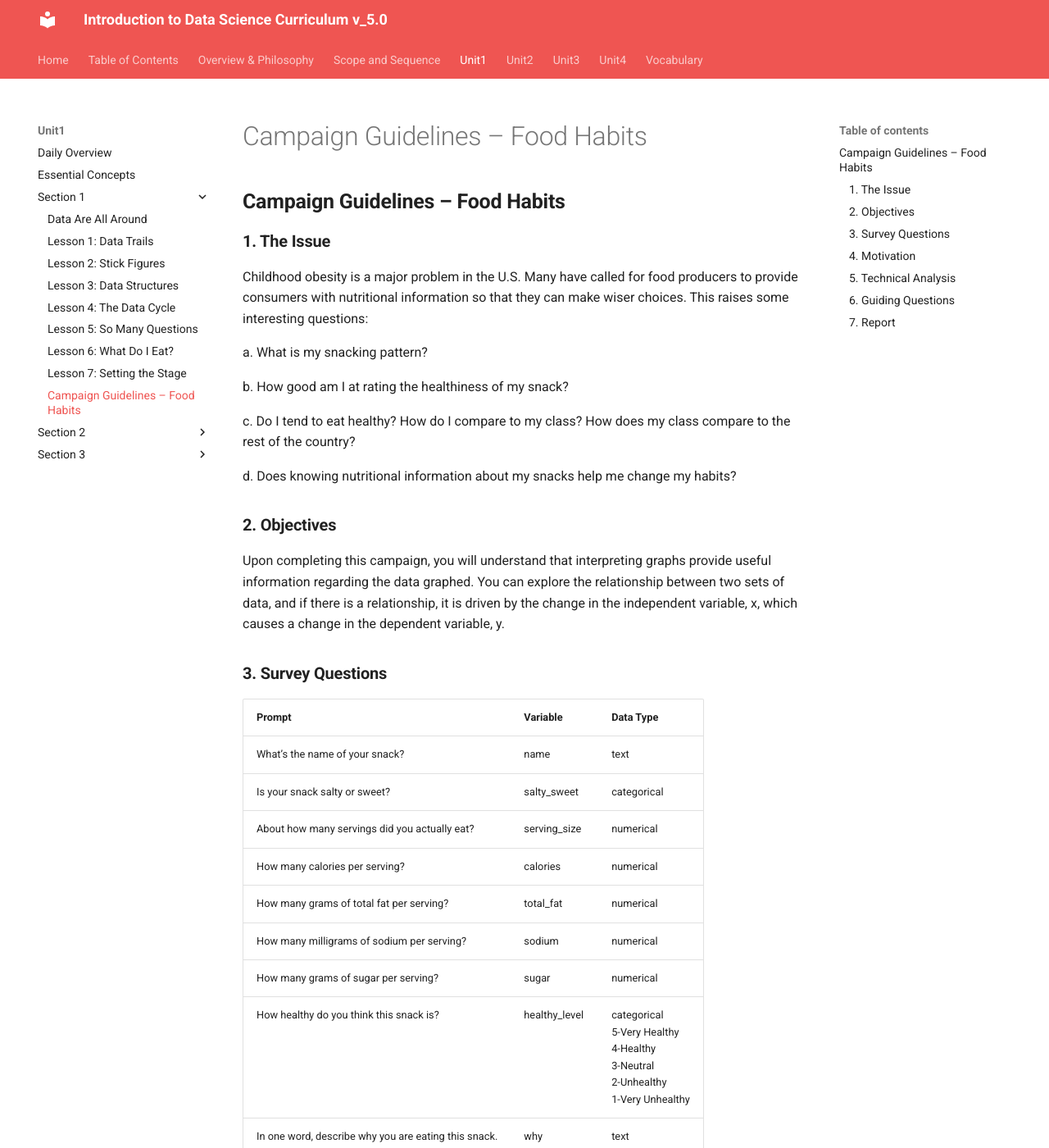
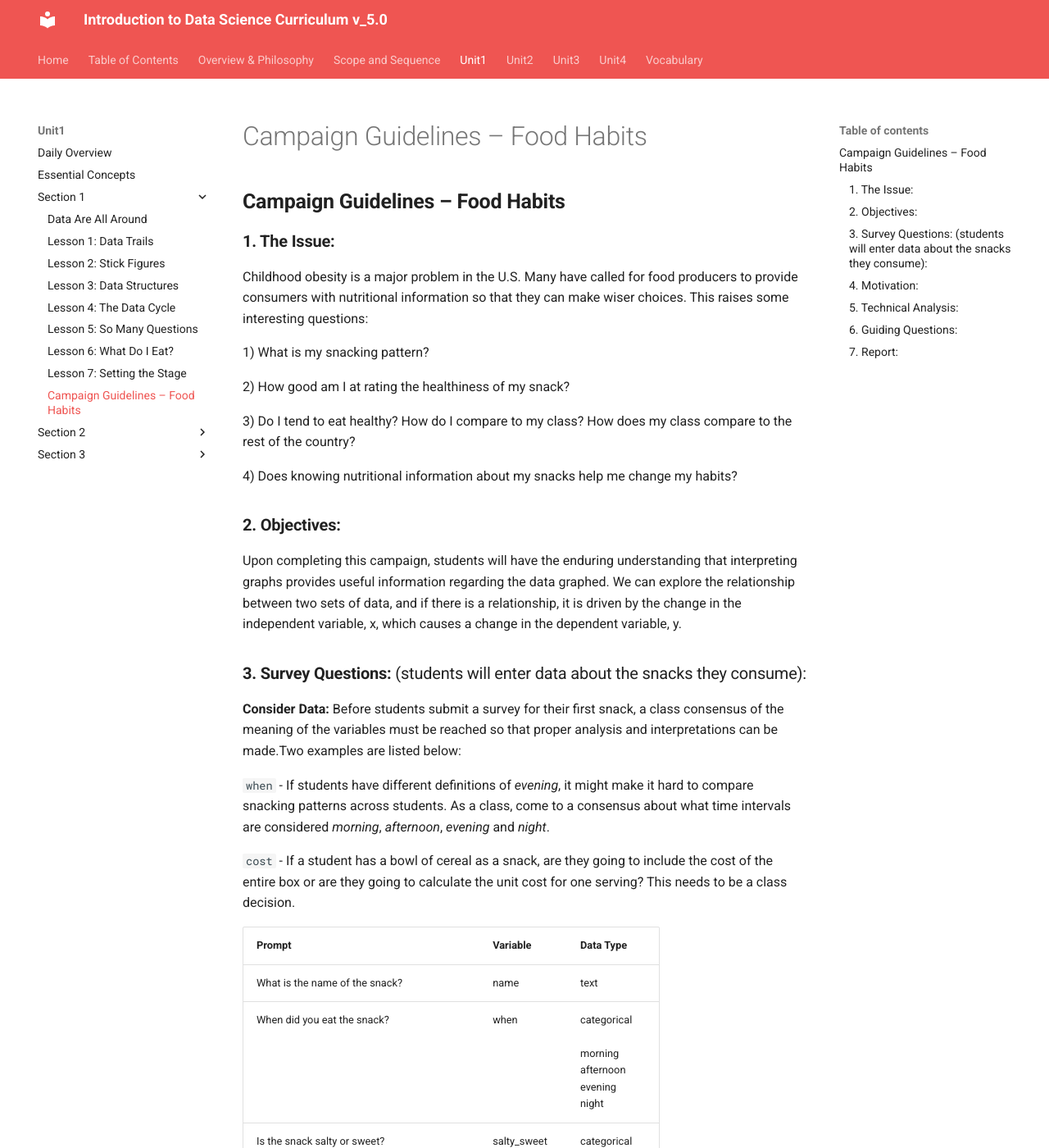
Before and after one commit to ThinkDataEd/student, an MkDocs documentation site: the page built from docs/unit1/campaign1.md, in a window 1280 px wide and 1400 px high. Shown: the whole window at 82% size. Built offline with MkDocs 1.6.1 and Material for MkDocs 9.7.7, drawn with Linux system fonts in a browser that asks for light colours; some of the changed text lies outside the part shown.

Commit message:
food habits campaign

```diff
--- a/docs/unit1/campaign1.md
+++ b/docs/unit1/campaign1.md
@@ -1,86 +1,82 @@
 ##**Campaign Guidelines – Food Habits**
 
-###**1. The Issue**
+###**1. The Issue:**
 
 Childhood obesity is a major problem in the U.S. Many have called for food producers to provide
 consumers with nutritional information so that they can make wiser choices. This raises some
 interesting questions:
 
-a. What is my snacking pattern?
+1) What is my snacking pattern?
 
-b. How good am I at rating the healthiness of my snack?
+2) How good am I at rating the healthiness of my snack?
 
-c. Do I tend to eat healthy? How do I compare to my class? How does my class compare to the rest
+3) Do I tend to eat healthy? How do I compare to my class? How does my class compare to the rest
     of the country?
 
-d. Does knowing nutritional information about my snacks help me change my habits?
+4) Does knowing nutritional information about my snacks help me change my habits?
 
-###**2. Objectives**
-Upon completing this campaign, you will understand that interpreting
-graphs provide useful information regarding the data graphed. You can explore the relationship
+###**2. Objectives:**
+Upon completing this campaign, students will have the enduring understanding that interpreting
+graphs provides useful information regarding the data graphed. We can explore the relationship
 between two sets of data, and if there is a relationship, it is driven by the change in the independent
 variable, x, which causes a change in the dependent variable, y.
 
-###**3. Survey Questions**
+###**3. Survey Questions:** (students will enter data about the snacks they consume):
+
+**Consider Data:** Before students submit a survey for their first snack, a class consensus of the meaning of the variables must be reached so that proper analysis and interpretations can be made.Two examples are listed below:
+
+`when` - If students have different definitions of <i>evening</i>, it might make it hard to compare snacking patterns across students. As a class, come to a consensus about what time intervals are considered <i>morning</i>, <i>afternoon</i>, <i>evening</i> and <i>night</i>.
+
+`cost` - If a student has a bowl of cereal as a snack, are they going to include the cost of the entire box or are they going to calculate the unit cost for one serving? This needs to be a class decision.
+
 
 |**Prompt**|**Variable**|**Data Type**|
 |--------|--------|--------|
-|What’s the name of your snack?|name|text|
-|Is your snack salty or sweet?|salty_sweet|categorical|
-|About how many servings did you actually eat?|serving_size|numerical|
+|What is the name of the snack?|name|text|
+|When did you eat the snack?|when|categorical<br> <br>morning<br>afternoon<br>evening<br>night|
+|Is the snack salty or sweet?|salty_sweet|categorical<br><br>Salty<br>Sweet|
+|How healthy is the snack?<br>(1 = Very unhealthy, 5 = Very healthy)| healthy_level|numerical<br><br>1<br>2<br>3<br>4<br>5|
 |How many calories per serving?| calories| numerical|
-|How many grams of total fat per serving?| total_fat |numerical|
+|How many grams of protein per serving?| protein |numerical|
+|How many grams of sugar per serving?| sugar| numerical|
 |How many milligrams of sodium per serving?| sodium |numerical|
-|How many grams of sugar per serving?| sugar| numerical|
-|How healthy do you think this snack is?| healthy_level|categorical<br> 5-Very Healthy<br> 4-Healthy<br> 3-Neutral<br> 2-Unhealthy<br> 1-Very Unhealthy|
-|In one word, describe why you are eating this snack.| why| text|
-|How much does this snack cost? |cost |numerical|
 |How many ingredients are in your snack? |ingredients |numerical|
-|Take a picture. |snack_image |photo|
+|Why are you eating the snack?| why| categorical<br><br>availability<br>craving<br>emotional<br>energy<br>hungry/thirsty<br>social<br>other|
+|How much does the snack cost (in dollars)? |cost |categorical<br><br> $0 to < $1 <br> $1 to < $3 <br> $3 to < $7 <br> $7 or more|
+|Take a picture (optional). |snack_image |photo|
 |AUTOMATIC |location |lat, long|
 |AUTOMATIC |time |time|
 |AUTOMATIC |date |date|
 |AUTOMATIC |user |user id|
 
-**When?** Surveys are taken every time a snack is eaten.
+**When should you take the survey?** If possible, take the survey every time you eat a snack or at the end of the day. Reminders can be set to ensure survey completion.
 
-**How long?** Four days. Ideally, two of these days will include a weekend.
+**How long should the campaign last?** About nine days. Ideally, two of these days will include a weekend.
 
-###**4. Motivation**
-You should collect at least four data points. Your teacher will use the **Campaign
-Monitoring Tool** to see who has collected the most data. After two to three days, the **Total Responses by Day** plot
-might reveal patterns.
+###**4. Motivation:**
+As a class, come to an agreement about how many surveys each student should submit. All students should submit roughly the same number of surveys, and each student should submit at least four surveys. After the first day, use the campaign monitoring tool to see who has collected data. After two to three days, direct students’ attention to the Total Responses by Day plot and comment on any patterns. For example, if they see a plot like the one below, ask "What story does this tell us about our data collection?”
 
-For example, if you
-see a plot like the one below, you might ask "What story does this tell us about our data collection?”
-
-**Story:** They collected a lot of data together in class. Data collection increased every day from
+**<u>Story:</u>** They collected a lot of data together in class. Data collection increased every day from
 Wednesday to Friday. There was little to no data collection over the weekend. Data collection
 peaked on Monday - there were over 180 responses!
 
 <img src="../../img/1c104.png" width="420" />
 
-###**5. Technical Analysis**
-You will use the **Dashboard** and **Plot App** to analyze the data.
+Discuss data collection issues. What makes it hard? Does this affect the quality of data? What sort
+of snacks are you less likely to enter?
 
-###**6. Guiding Questions**
+###**5. Technical Analysis:**
+Students will use the Dashboard and Plot App.
 
+###**6. Guiding Questions:**
+a. At what time of day do we eat the healthiest snacks?
 
-a.  At what time of day do we eat the healthiest snacks?
+b. When did you snack? How does this compare to the rest of the class?
 
-b.  We know that snacks that are high in saturated fats are bad for you. Do high-fat snacks
-    get unhealthy ratings? In general, how good would you say you are, as a class, at judging
-    healthiness? Why?
+c. Typically, how healthy were your snacks? How does this compare to the class as a whole?
 
-c.  When did you snack? How does this compare to the rest of the class?
+d. How good are we at identifying healthy and unhealthy snacks?
 
-d.  Typically, how healthy were your snacks? How does this compare to the class as a
-     whole?
-
-e.  If saturated fat is bad for you, do snacks with high salt content also seem to have high
-    fat? Is high fat associated with high calories? Are there any other associations you can
-    spot?
-
-###**7. Report**
-You will complete a **Practicum** in which you answer a statistical question based on the food
+###**7. Report:**
+Students will complete a practicum in which they answer a statistical question based on the food
 habits data collected.
```
Also changed, not shown: 2 other files.
